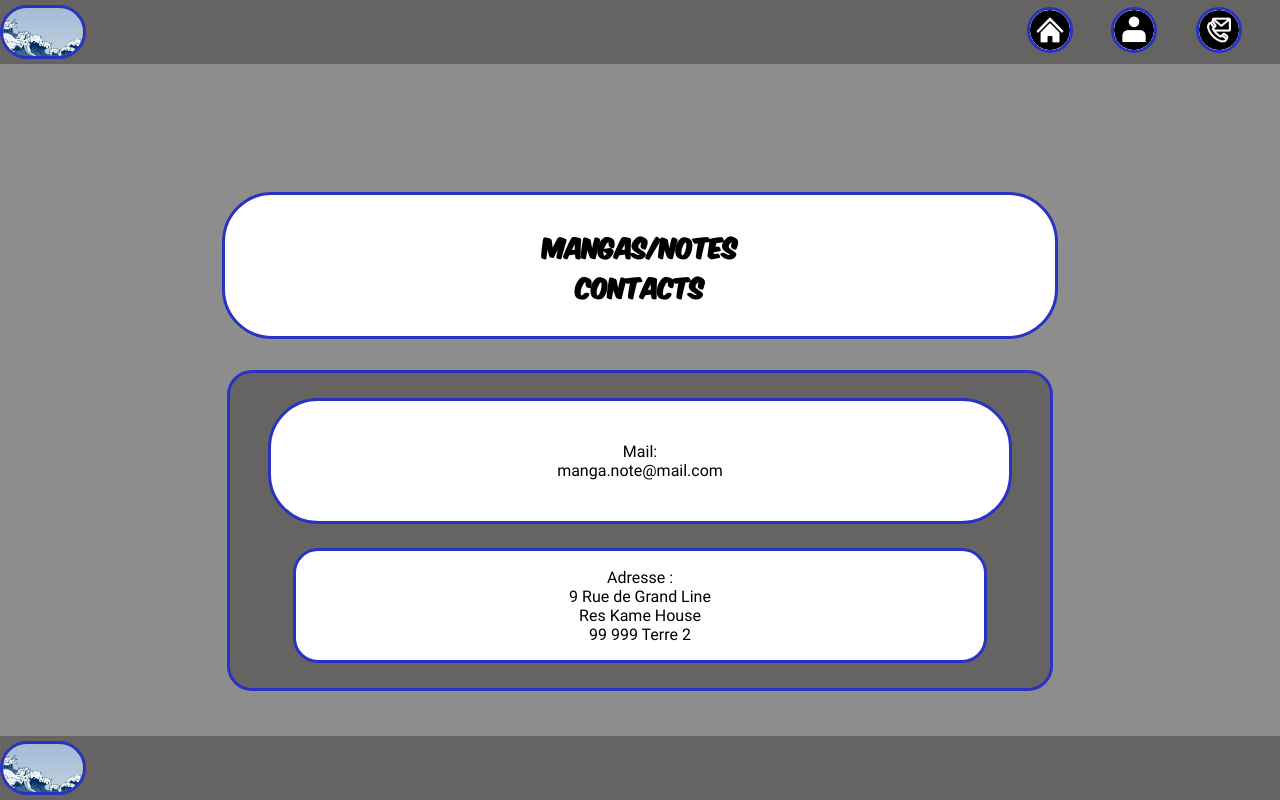
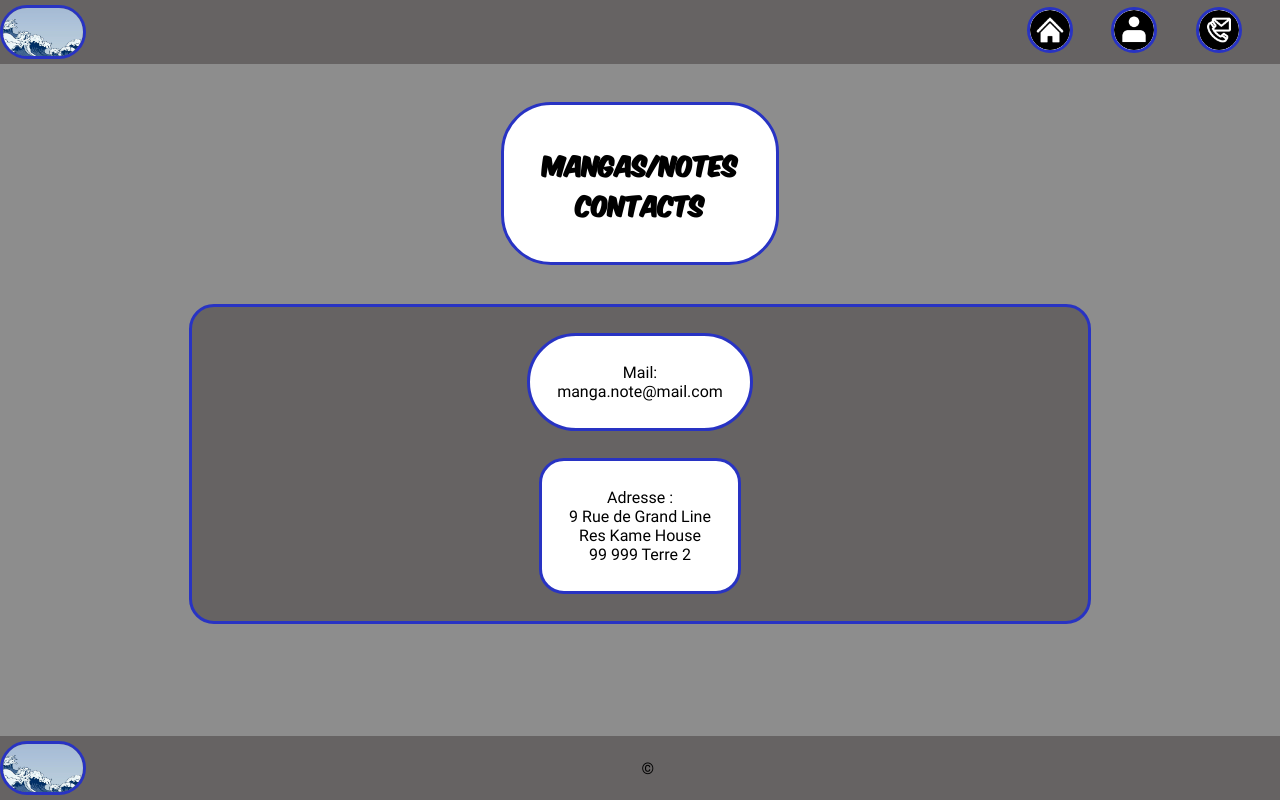
Before and after one commit to Shinrosama/projet_de_formation_front, a React (Create React App) app: page /contacts in a window 1280 px wide. Shown: the top 800 px of the page. Built offline with nearby package versions, Linux system fonts and the light colour scheme.

Commit message:
add some adjustements on css

```diff
--- a/src/component/gest/Footer.jsx
+++ b/src/component/gest/Footer.jsx
@@ -11,6 +11,7 @@ const Footer = () => {
                         <Link className="home" to="/"><img className="logofoot" src={logo}alt="logo"/></Link>
                     </li>
                 </ul>
+                <p className="copy">&copy;</p>
             </div>
 
         </footer>
--- a/src/component/gest/footer.scss
+++ b/src/component/gest/footer.scss
@@ -1,34 +1,35 @@
-* {
-    margin: 0;
-    padding: 0;
-    border: 0;
-
-}
+@import '../../sass/abstracts/variables';
+@import '../../sass/abstracts/mixins';
+@import '../../sass/base/reset';
 
 .footer {
     position: fixed;
     left: 0;
   bottom: 0;
     width: 100%;
-
 }
 
 .ulBloc {
+
     background-color: #666363;
     height: 8vh;
-
     display: flex;
     align-items: center;
+    justify-content: space-between;
 }
 
 .liLogofoot {
-    margin-right: auto;
+    margin-left: auto;
     height: 6vh;
     width: 10vh;
     border: solid #2833C3 3px;
     border-radius:  50px 50px 50px 50px ;
     overflow: hidden;
 }
+.copy {
+    margin: auto;
+    transform: translateX(-280%);
+}
 
 .logofoot {
     height: 100%;
--- a/src/component/gest/header.scss
+++ b/src/component/gest/header.scss
@@ -1,5 +1,7 @@
 @import '../../sass/abstracts/variables';
 @import '../../sass/abstracts/mixins';
+@import '../../sass/base/reset';
+
 
 .head {
     width: 100%;
@@ -15,9 +17,7 @@ ul {
 .nav {
     background-color: $dark-gray-color;
     height: 8vh;
-
     display: flex;
-
 }
 
 .ulNav {
@@ -30,6 +30,12 @@ ul {
 
 li{
     text-decoration: none;
+    border-radius: 10%;
+}
+li:hover {
+    border: solid 6px chartreuse;
+    border-radius: 50%;
+    height: 6vh;
 }
 
 .liLogo {
@@ -37,7 +43,7 @@ li{
     height: 6vh;
     width: 10vh;
     border: $border-blue;
-    border-radius:  $border-radius-50;
+    border-radius: $border-radius-50;
     overflow: hidden;
 }
 
@@ -49,6 +55,7 @@ li{
 .liNav {
     margin-right: 3%;
 }
+
 .homeIcone {
     @include icon-button;
 }
--- a/src/pages/gest/HomePage.jsx
+++ b/src/pages/gest/HomePage.jsx
@@ -45,9 +45,10 @@ const HomePage = () => {
 
                           <Link className="mangaLink" to={`/manga/details/${manga.id}`}><img className="mangaImg" src={manga.imageUrl} alt={manga.title}/></Link>
                         </div>
-                        <div className="divLink">
-                        <Link className="mangaLink" to={`/manga/details/${manga.id}`}>Voir le manga</Link>
+                        <Link className="mangaLink" to={`/manga/details/${manga.id}`}><div className="divLink">
+                        Voir le manga
                         </div>
+                        </Link>
 
                       </article>
                     );
--- a/src/pages/gest/LoginPage.jsx
+++ b/src/pages/gest/LoginPage.jsx
@@ -80,9 +80,11 @@ const LoginPage = () => {
             <div className="suscribeDiv">
               <Link className="suscribe" to="/register">Inscrivez vous</Link>
             </div>
-            <div className="userDiv">
-              <Link className="userAcount" to="/user">Votre compte</Link>
-            </div>
+            <Link className="userAcount userDiv" to="/user">
+              <div className="">
+                Votre compte
+              </div>
+            </Link>
           </div>
 
         </section>
--- a/src/pages/gest/MangaDetailsPage.jsx
+++ b/src/pages/gest/MangaDetailsPage.jsx
@@ -85,10 +85,10 @@ const MangaDetailsPage = () => {
               </div>
               <div className="infoBloc">
                 <h2 className="title">{manga.title}</h2>
-                <ul className="ulInfo">
-                  <li>Auteurs : {manga.authors}</li>
-                  <li>Genres : {manga.genres}</li>
-                </ul>
+                <div className="ulInfo">
+                  <div>Auteurs : {manga.authors}</div>
+                  <div>Genres : {manga.genres}</div>
+                </div>
                 <div className="globalNote">
                   <p>Note globale: {totalRating.toFixed(2)}</p>
                 </div>
@@ -109,7 +109,7 @@ const MangaDetailsPage = () => {
                     .map((review) => (
                       <article className="reviewContent" key={review.id}>
                         <p className="ratingCom">Note : {review.rating}</p>
-                        <p>Utilisateur : {review.User.username}</p>
+                        <p className="userTitle">Utilisateur : {review.User.username}</p>
                         <p>Commentaire : {review.content}</p>
                       </article>
                     ))}
--- a/src/pages/gest/contactsPage.scss
+++ b/src/pages/gest/contactsPage.scss
@@ -7,17 +7,18 @@
     margin-top: 8vh;
     margin-bottom: 8vh;
     text-align: center;
-    padding: 10%;
     display: flex;
     flex-direction: column;
     align-items: center;
     background-color: $light-gray-color;
-    height: 100vh;
+    height: 84vh;
 }
 
 .contactTitle {
+    margin-top: 3%;
     display: inline-block;
-    width: 75%;
+    width: fit-content;
+    block-size: fit-content;
     padding: 3%;
     border: solid $blue-color 3px;
     border-radius:  $border-radius-50;
@@ -27,26 +28,28 @@
 
 .contactBloc {
     margin-top: 3%;
-    width: 80%;
+    width: 70%;
     @include texbox-dark-big
 }
 
 .contactMail {
+    margin: auto;
     margin-top: 3%;
-    width: 80%;
-    display: inline-block;
-    padding: 5%;
+    width: fit-content;
+    block-size: fit-content;
+    padding: 3%;
     border: solid $blue-color 3px;
     border-radius:  $border-radius-50 ;
     background-color: white;
 }
 
 .contactAdress {
+    margin: auto;
     margin-top: 3%;
     margin-bottom: 3%;
-    display: inline-block;
-    width: 80%;
-    padding: 2%;
+    width: fit-content;
+    block-size: fit-content;
+    padding: 3%;
     border: solid $blue-color 3px;
     border-radius:  $border-radius-25 ;
     background-color: white;
--- a/src/pages/gest/homePage.scss
+++ b/src/pages/gest/homePage.scss
@@ -30,11 +30,9 @@ main {
     margin-left: 60%;
     margin-right: 5%;
     margin-top: 5%;
-
 }
 
 .mangaBloc {
-
     margin-top: 2%;
     padding: 2%;
     margin: 1%;
@@ -55,17 +53,26 @@ main {
 }
 
 .divTitle {
+    font-size: 0.8rem;
     height: 5vh;
     width: 38vh;
+    display: flex;
+    justify-content: center;
+    align-items: center;
     @include textbox-small;
     overflow: hidden;
     margin-bottom: 3%;
     padding: 2%;
 }
 
+
 .divLink{
+    font-size: 1rem;
     height: 5vh;
     width: 38vh;
+    display: flex;
+    justify-content: center;
+    align-items: center;
     @include textbox-small;
     overflow: hidden;
     margin-top: 3%;
--- a/src/pages/gest/mangaDetailsPage.scss
+++ b/src/pages/gest/mangaDetailsPage.scss
@@ -3,7 +3,6 @@
 @import '../../sass/base/reset';
 
 .article {
-    font-size: 1rem;
     margin-top: 8vh;
     margin-bottom: 8vh;
     display: flex;
@@ -14,7 +13,6 @@
 }
 
 .allBloc {
-
     display: flex;
     align-items: center;
     flex-direction: column;
@@ -73,9 +71,11 @@
 .synopsysBloc {
     width: 83%;
     @include texbox-light-big;
-    padding: 3%;
+    padding: 2%;
     margin-top: 1%;
     margin-bottom: 1%;
+
+
 }
 
 .reviewsBloc {
@@ -91,13 +91,14 @@
     word-wrap: break-word;
     @include textbox-small;
     padding: 2%;
-    margin-top: 2%;
+    margin-top: 1%;
+    text-align: left;
 }
 
 .ratingCom {
     display: inline-block;
     margin: auto;
-    padding: 3%;
+    padding: 1%;
     }
 
 .formContainer {
```
